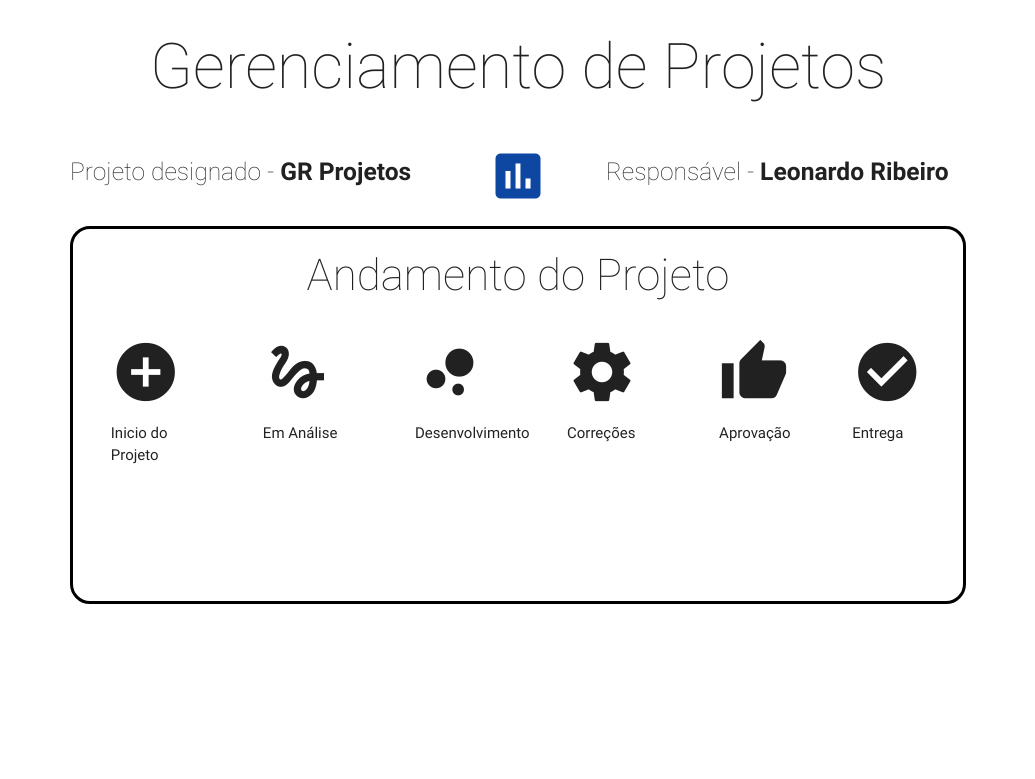
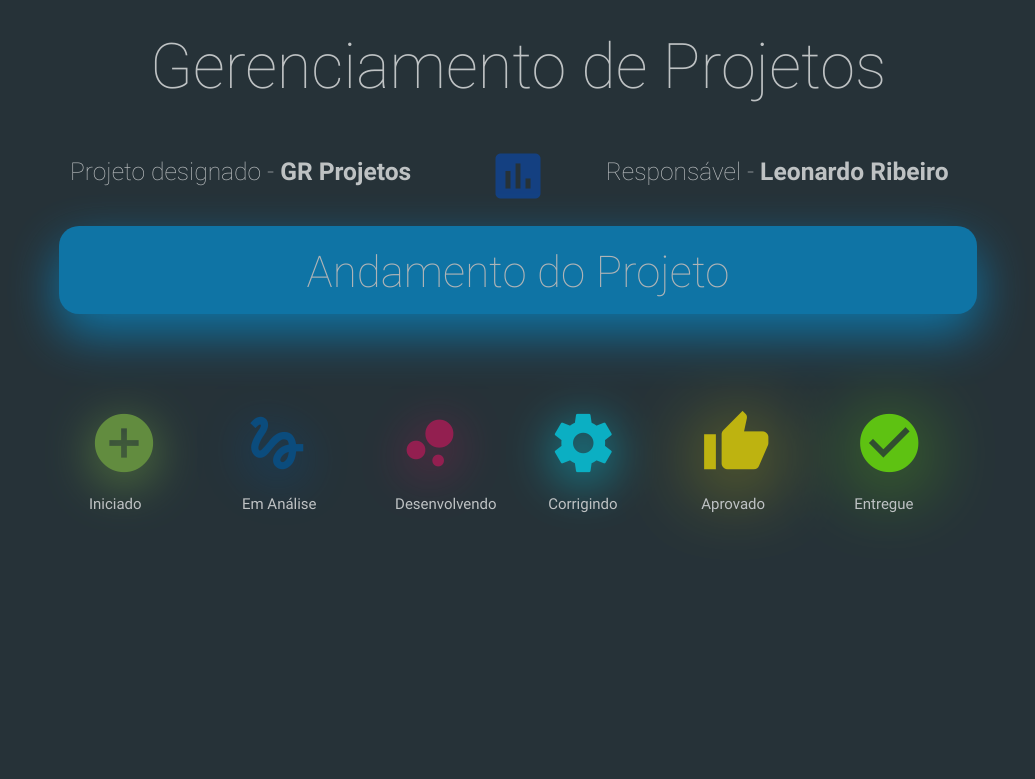
Before and after one commit to leolegends/gr_projetos, a PHP site: page / in a window 1280 px wide. Shown: the top 779 px of the page, without its empty margins (122-1157 px from the left). Run offline with PHP 8.4, Linux system fonts and the light colour scheme.

Commit message:
Apenas modificações de Layout

```diff
--- a/index.php
+++ b/index.php
@@ -6,7 +6,7 @@
 		<link rel="stylesheet" type="text/css" href="materialize/css/materialize.min.css">
 		<link rel="stylesheet" type="text/css" href="materialize/css/style.css">
 	</head>
-		<body>
+		<body class="corpo">
 			<div class="container" style="border-style: black;">
 			<div class="row">
 				<div class="col m12 s12">
@@ -28,49 +28,49 @@
 					<h5>Responsável - <b>Leonardo Ribeiro</b></h5>
 				</div>
 			</div>
-					<div style="border-radius: 20px; border-color: black; border-style: solid; height: 10cm;">
+					<div>
 						<div class="row">
-							<div class="col m12">
+							<div class="col m12 title">
 								<div class="center">
 									<h3>Andamento do Projeto</h3>
 								</div>
 							</div>
 						</div>
-						<div class="row">
+						<div class="row altura_div">
 							    <div class='col m2'>
-								<div style="margin-left: 1cm;">
-									<i class="material-icons" style="font-size: 70px;">add_circle</i>
-									<p>Inicio do Projeto</p>
+								<div style="margin-left: 0.5cm;">
+									<i class="material-icons" style="font-size: 70px; color: #7cb342; text-shadow: 0px 10px 50px #7cb342;">add_circle</i>
+									<p>Iniciado</p>
 								</div>
 							 </div>
 							    <div class='col m2'>
-								<div style="margin-left: 1cm;">
-									<i class="material-icons" style="font-size: 70px;">gesture</i>
+								<div style="margin-left: 0.5cm;">
+									<i class="material-icons" style="font-size: 70px; color: #01579b; text-shadow: 0px 10px 50px #01579b;">gesture</i>
 									<p>Em Análise</p>
 								</div>
 							 </div>
 							    <div class='col m2'>
-								<div style="margin-left: 1cm;">
-									<i class="material-icons" style="font-size: 70px;">bubble_charts</i>
-									<p>Desenvolvimento</p>
-								</div>
-							 </div>
-							    <div class='col m2'>
-								<div style="margin-left: 1cm;">
-									<i class="material-icons" style="font-size: 70px;">settings</i>
-									<p>Correções</p>
-								</div>
-							 </div>
-							    <div class='col m2'>
-								<div style="margin-left: 1cm;">
-									<i class="material-icons" style="font-size: 70px;">thumb_up</i>
-									<p>Aprovação</p>
+								<div style="margin-left: 0.5cm;">
+									<i class="material-icons" style="font-size: 70px; color: #c2185b; text-shadow: 0px 10px 50px #c2185b;">bubble_charts</i>
+									<p>Desenvolvendo</p>
 								</div>
 							 </div>
 							    <div class='col m2'>
 								<div style="margin-left: 0.5cm;">
-									<i class="material-icons" style="font-size: 70px;">check_circle</i>
-									<p>Entrega</p>
+									<i class="material-icons" style="font-size: 70px; color: #00e5ff; text-shadow: 0px 10px 50px #00e5ff;">settings</i>
+									<p>Corrigindo</p>
+								</div>
+							 </div>
+							    <div class='col m2'>
+								<div style="margin-left: 0.5cm;">
+									<i class="material-icons" style="font-size: 70px; color: #ffea00; text-shadow: 0px 10px 80px #ffea00;">thumb_up</i>
+									<p>Aprovado</p>
+								</div>
+							 </div>
+							    <div class='col m2'>
+								<div style="margin-left: 0.5cm;">
+									<i class="material-icons" style="font-size: 70px; color:#76ff03; text-shadow: 0px 10px 80px #76ff03;">check_circle</i>
+									<p>Entregue</p>
 								</div>
 							 </div>
 						</div>
--- a/materialize/css/style.css
+++ b/materialize/css/style.css
@@ -64,7 +64,25 @@ padding-top: 80px;
 min-height: 720px;
 }
 
+.corpo {
+  background-color: #263238;
+  opacity: 0.7;
+  color: white;
+}
+
 h1, h2, h3, h4, h5, h6{
 font-weight: 100;
+}
 
+.title {
+  background-color: #039be5;
+  color: white;
+  opacity: 0.9;
+  width: 2cm;
+  border-radius: 20px;
+  box-shadow: 0px 20px 50px #039be5;
 }
+
+.altura_div {
+  margin-top: 2.5cm;
+}
```
Also changed, not shown: README.md.
